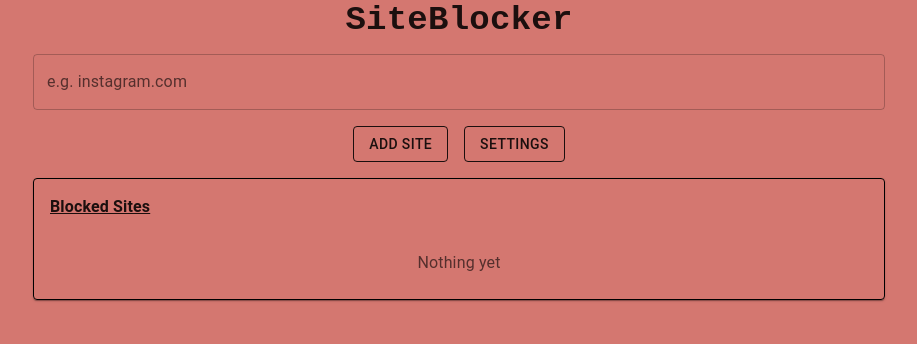
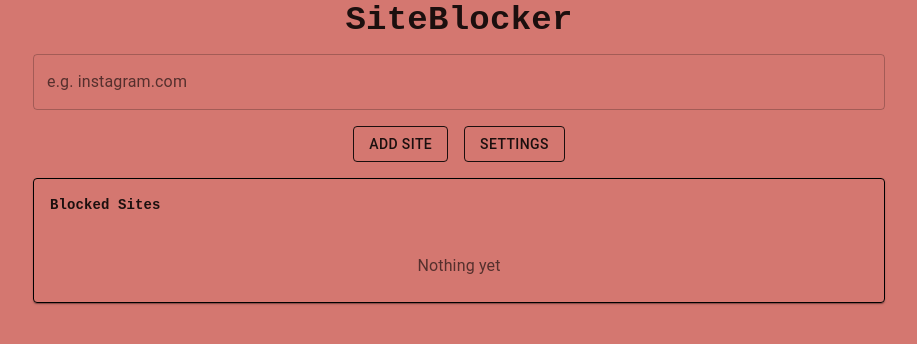
Before and after one commit to Matin-M/SiteBlocker, a React (Create React App) app: page / in a window 1280 px wide. Shown: the top 344 px of the page, without its empty margins (181-1098 px from the left). Built offline with nearby package versions, Linux system fonts and the light colour scheme.

Commit message:
Styling changes

```diff
--- a/src/components/BlockedSitesList.js
+++ b/src/components/BlockedSitesList.js
@@ -27,8 +27,11 @@ const BlockedSitesList = ({ blockedSites, onDelete, titleText }) => {
       }}
     >
       <Typography
-        variant="h7"
-        sx={{ mb: 2, fontWeight: 'bold', textDecoration: 'underline' }}
+        variant="subtitle2"
+        component="h3"
+        gutterBottom
+        fontWeight={'bold'}
+        fontFamily={'monospace'}
       >
         {titleText ? titleText : 'Blocked Sites'}
       </Typography>
```
